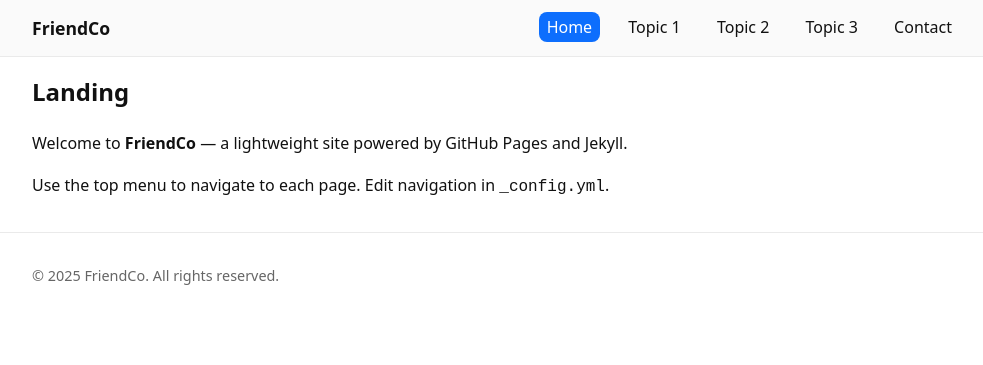
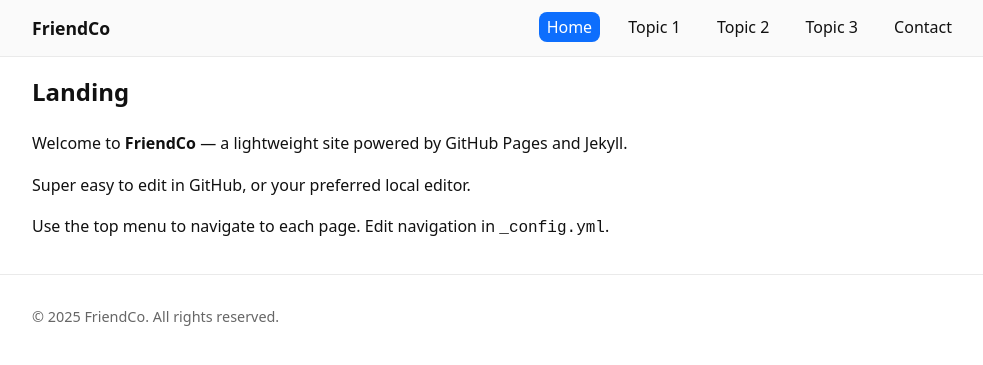
Before and after one commit to SimonLucas/webtemplate, a Jekyll site: the page built from index.md, in a window 1280 px wide. Shown: the top 365 px of the page, without its empty margins (144-1127 px from the left). Built offline with Jekyll 4.4.1, drawn with Linux system fonts in a browser that asks for light colours.

Commit message:
Add editing note to index.md

```diff
--- a/index.md
+++ b/index.md
@@ -6,4 +6,6 @@ permalink: /
 
 Welcome to **FriendCo** — a lightweight site powered by GitHub Pages and Jekyll.
 
+Super easy to edit in GitHub, or your preferred local editor.
+
 Use the top menu to navigate to each page. Edit navigation in `_config.yml`.
```
